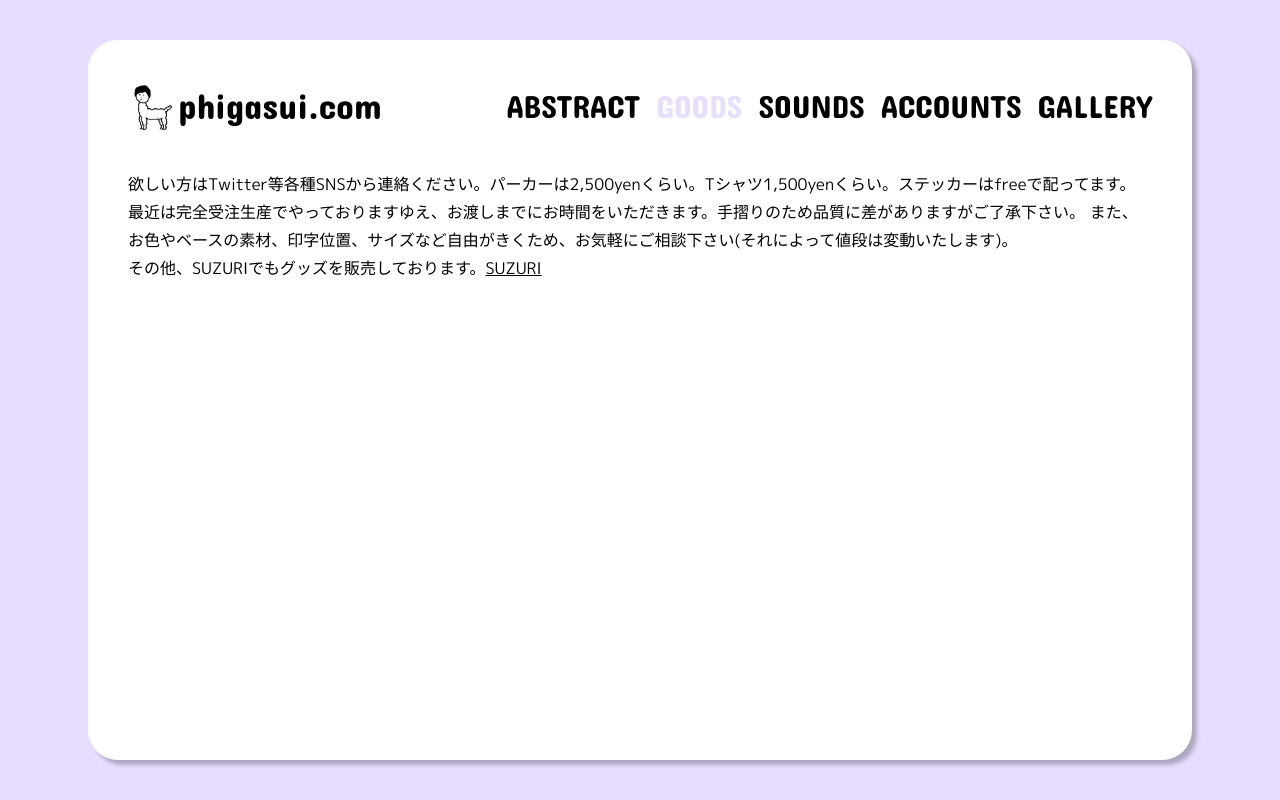
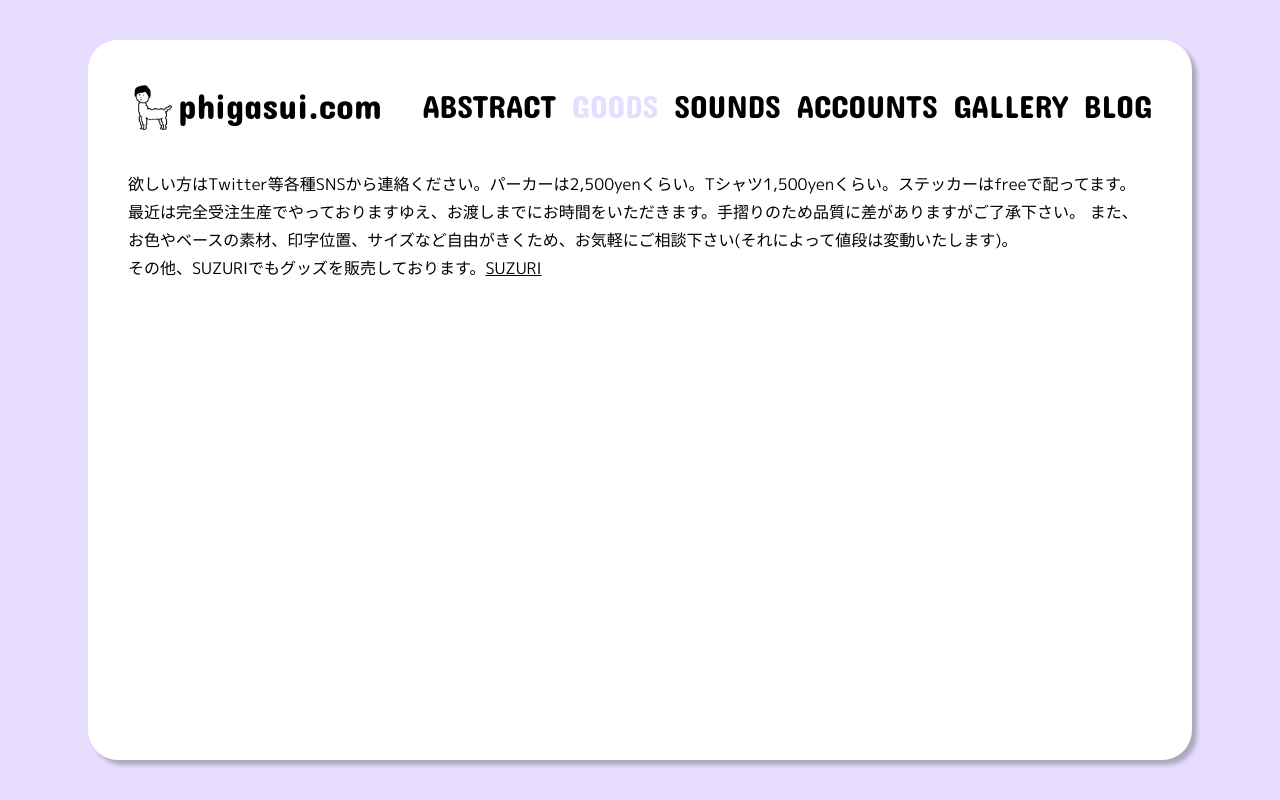
Before and after one commit to phigasui/phigasui.com, a Next.js app: page /goods in a window 1280 px wide. Built offline with nearby package versions, Linux system fonts and the light colour scheme.

Commit message:
Add blog link

```diff
--- a/components/Header/Header.tsx
+++ b/components/Header/Header.tsx
@@ -11,11 +11,9 @@ export const Header = () => {
 
   return (
     <div className={styles.header}>
-      <Link href="/">
-        <a className={styles.top}>
-          <img className={styles.image} src="/images/alpagasui.png"/>
-          <span className={styles.title}>phigasui.com</span>
-        </a>
+      <Link href="/" className={styles.top}>
+        <img className={styles.image} src="/images/alpagasui.png"/>
+        <span className={styles.title}>phigasui.com</span>
       </Link>
 
       <ul className={styles.menu}>
@@ -44,6 +42,11 @@ export const Header = () => {
             GALLERY
           </Link>
         </li>
+        <li className={menuItemClass(router, 'blog')}>
+          <Link href="https://blog.phigasui.com">
+            BLOG
+          </Link>
+        </li>
       </ul>
     </div>
   )
--- a/pages/index.tsx
+++ b/pages/index.tsx
@@ -37,6 +37,11 @@ const HomePage = () => {
               GALLERY
             </Link>
           </li>
+          <li className={styles.menu_item}>
+            <Link href="https://blog.phigasui.com">
+              BLOG
+            </Link>
+          </li>
         </ul>
       </div>
     </Card>
```
